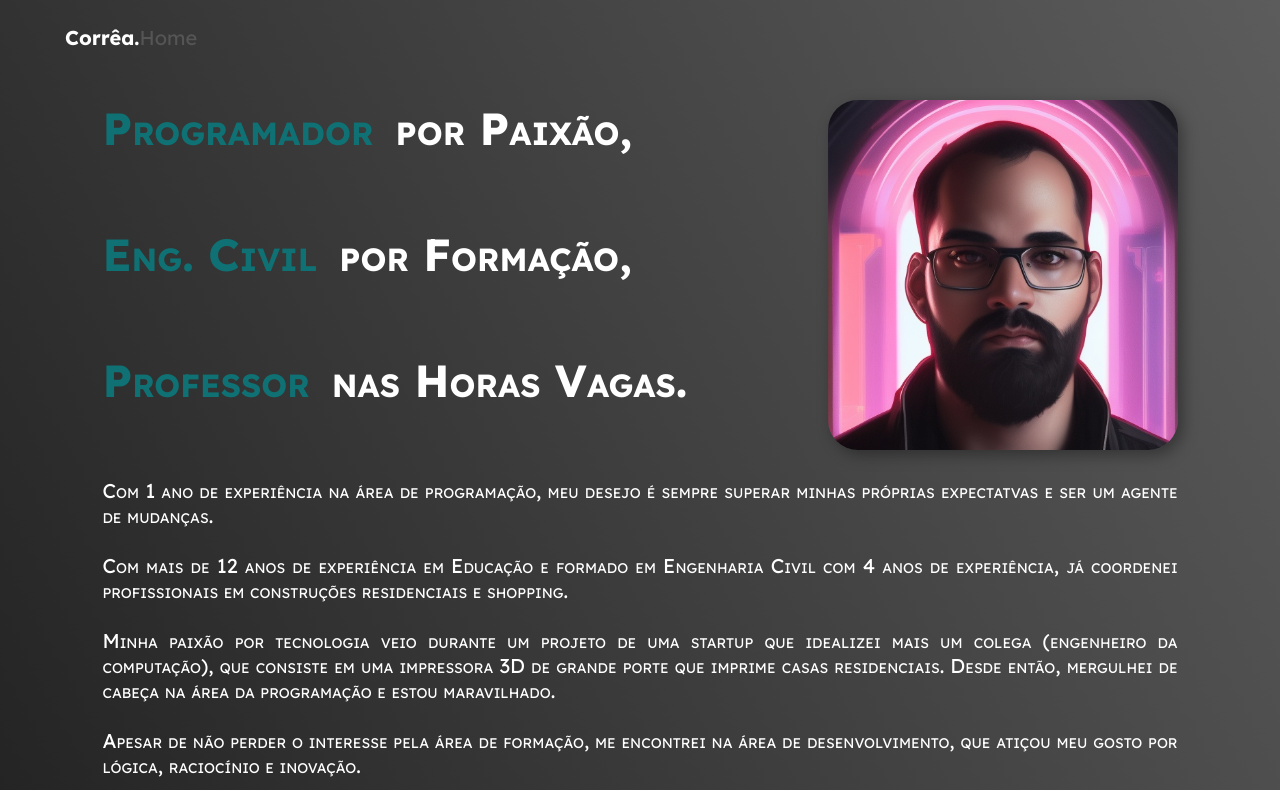
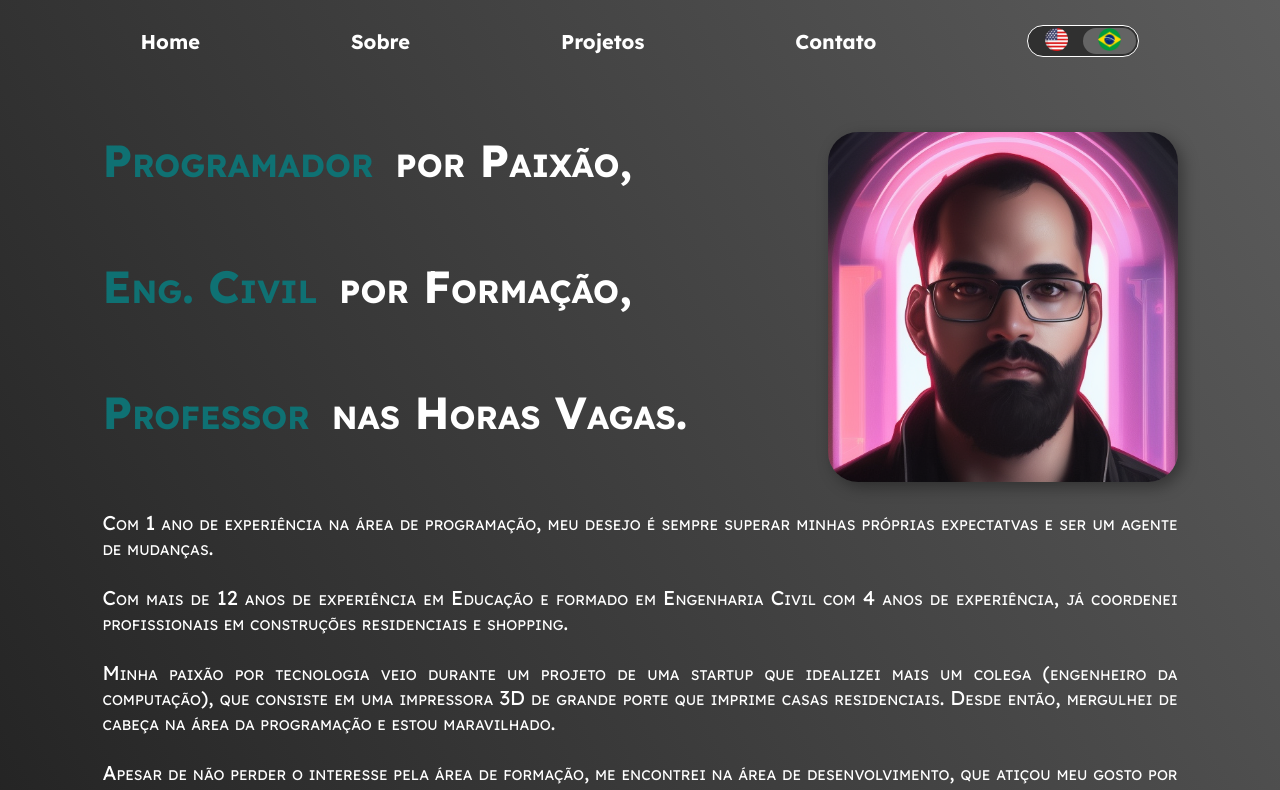
Before and after one commit to edmcorrea/portifolio, a React (Create React App) app: page /about in a window 1280 px wide. Shown: the top 790 px of the page. Built offline with nearby package versions, Linux system fonts and the light colour scheme.

Commit message:
refactoring header component

```diff
--- a/src/components/Header/header.css
+++ b/src/components/Header/header.css
@@ -1,30 +1,45 @@
 .header {
   display: flex;
-  justify-content: space-between;
+  justify-content: center;
   padding: 25px 65px;
-  color: #555555;
+}
+
+#menu {
+  display: flex;
+  justify-content: space-around;
+}
+
+.menuPrincipal {
+  align-items: center;
+  width: 100%;
+}
+
+.menuFixo {
+  align-items: center;
+  background-color: #303030;
+  border: 1px solid white;
+  border-radius: 30px;
+  display: flex;
+  gap: 40px;
+  justify-content: center;
+  padding: 10px 40px;
+  position: fixed;
+  z-index: 1;
+  top: 10px;
 }
 
 .header a {
-  position: fixed;
+  color: white;
+  font-weight: 700;
   display: flex;
   text-decoration: none;
   font-size: 20px;
-  transition: padding 0.5s;
-}
-
-.header a:visited, .header a:link {
-  color: #555555;
 }
 
 .header a:hover {
   color: #0F7173;
-  padding: 0 1.5%;
   font-weight: 700;
-}
-
-.header h4 {
-  color: white;
+  scale: 1.1;
 }
 
 .header a p:active {
--- a/src/components/Header/header.js
+++ b/src/components/Header/header.js
@@ -1,15 +1,48 @@
-import React from 'react';
+import React, { useEffect, useState } from 'react';
 import PropTypes from 'prop-types';
 import './header.css';
 import { Link } from 'react-router-dom';
+import LanguageBtn from '../LanguageBtn/languageBtn';
 
 function Header({ routeHeader }) {
+  const [showToggle, setShowToggle] = useState(true);
+
+  const fixHeader = () => {
+    let menu = document.getElementById('menu');
+    menu.classList.add('menuPrincipal');
+    window.addEventListener('scroll', function () {
+      if (window.scrollY > 0) {menu.classList.add('menuFixo');
+      menu.classList.remove('menuPrincipal');
+      setShowToggle(false);
+      } else {
+        menu.classList.remove('menuFixo');
+        menu.classList.add('menuPrincipal');
+        setShowToggle(true);
+      };
+    });
+  };
+
+  useEffect(()=>{
+    fixHeader();
+  },[])
+
   return (
     <div className='header'>
-      <Link className='headLinks' to="/">
-        <h4>Corrêa.</h4>
-        <span>Home</span>
-      </Link>
+      <section id='menu'>
+        <Link className='headerHome' to="/">
+          Home
+        </Link>
+        <Link className='headerRouter' to="/about">
+          <h4>Sobre</h4>
+        </Link>
+        <Link className='headerRouter' to="/projects">
+          <h4>Projetos</h4>
+        </Link>
+        <Link className='headerRouter' to="/contact">
+          <h4>Contato</h4>
+        </Link>
+        { showToggle && <LanguageBtn /> }
+      </section>
       {/* <p>Traduzir</p> */}
       {/* <Link to={`/${routeHeader}`}>
         <h4>Corrêa.</h4>
--- a/src/components/LanguageBtn/languageBtn.css
+++ b/src/components/LanguageBtn/languageBtn.css
@@ -2,7 +2,6 @@
   justify-content: center;
   background-color: transparent;
   display: flex;
-  padding-bottom: 25px;
 }
 
 .languageBtn {
--- a/src/pages/About/about.css
+++ b/src/pages/About/about.css
@@ -8,6 +8,7 @@
   padding: 50px 8%;
   font-variant: small-caps;
   font-size: 20px;
+  z-index: 0;
 }
 
 .intro-about p {
@@ -20,6 +21,8 @@
 .name-about {
   font-size: 50px;
   position: relative;
+  z-index: 0;
+
 }
 
 .row {
--- a/src/pages/Contact/contact.css
+++ b/src/pages/Contact/contact.css
@@ -11,7 +11,7 @@
 
 .name-contact {
   font-size: 70px;
-  padding: 150px 0;
+  padding: 100px 0;
 }
 
 .intro-contact h2 {
--- a/src/pages/Home/index.js
+++ b/src/pages/Home/index.js
@@ -81,7 +81,9 @@ function Home() {
         </section>
       </div>
       <section className='home-sectionImg'></section>
-      <LanguageBtn />
+      <section style={{ paddingBottom: '25px' }}>
+        <LanguageBtn />
+      </section>
     </div>
   );
 }
--- a/src/pages/Projects/projects.css
+++ b/src/pages/Projects/projects.css
@@ -7,6 +7,7 @@
   padding: 70px 8%;
   font-variant: small-caps;
   font-size: 20px;
+  z-index: 0;
 }
 
 .name-project {
@@ -21,6 +22,7 @@
   border-radius: 30px;
   margin: 50px 100px;
   padding: 15px 0;
+  background-color: #2c2c2c;
 }
 
 .projects-button button {
@@ -78,7 +80,7 @@
 }
 
 .project:hover {
-  scale: 1.01;
+  scale: 1.02;
 }
 
 .project div {
```
